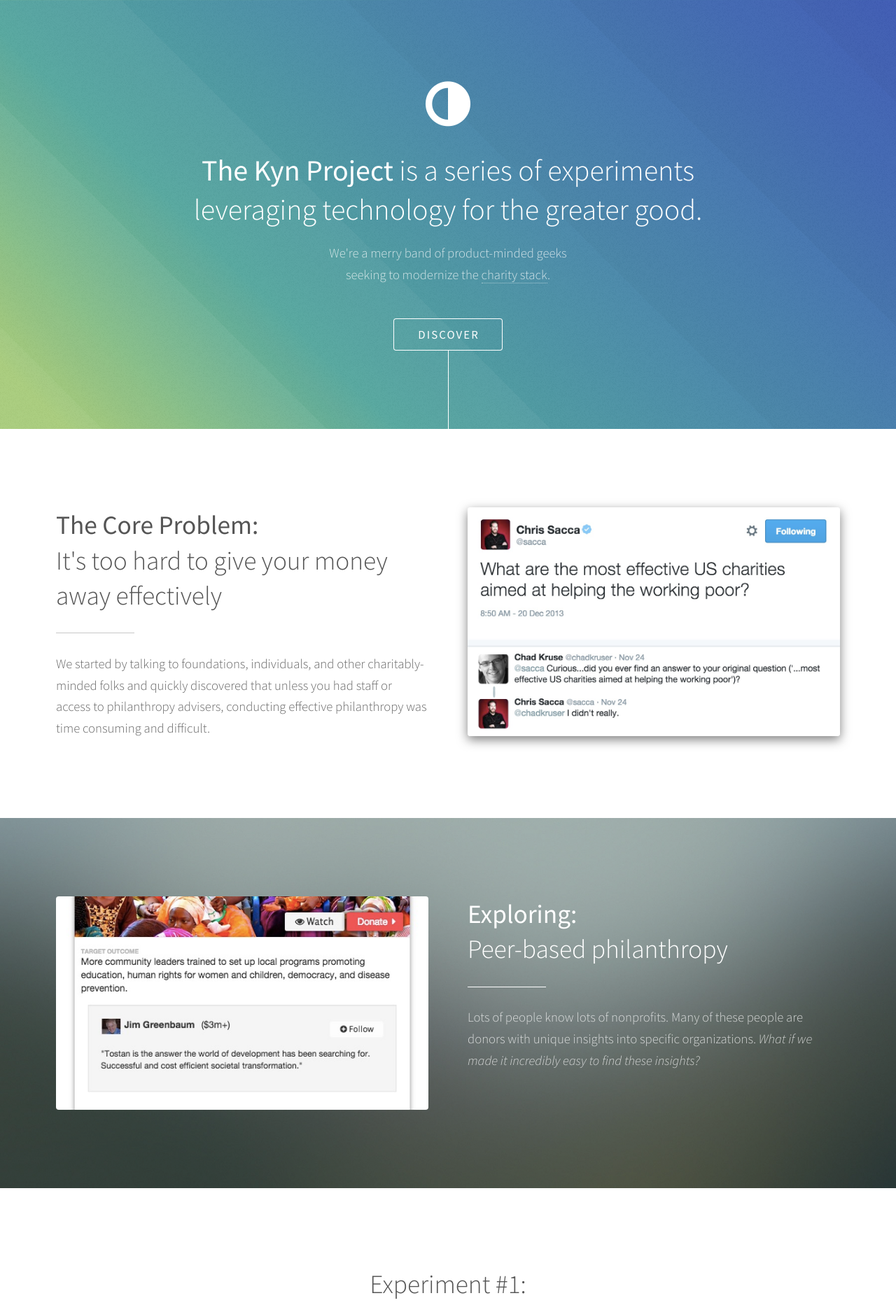
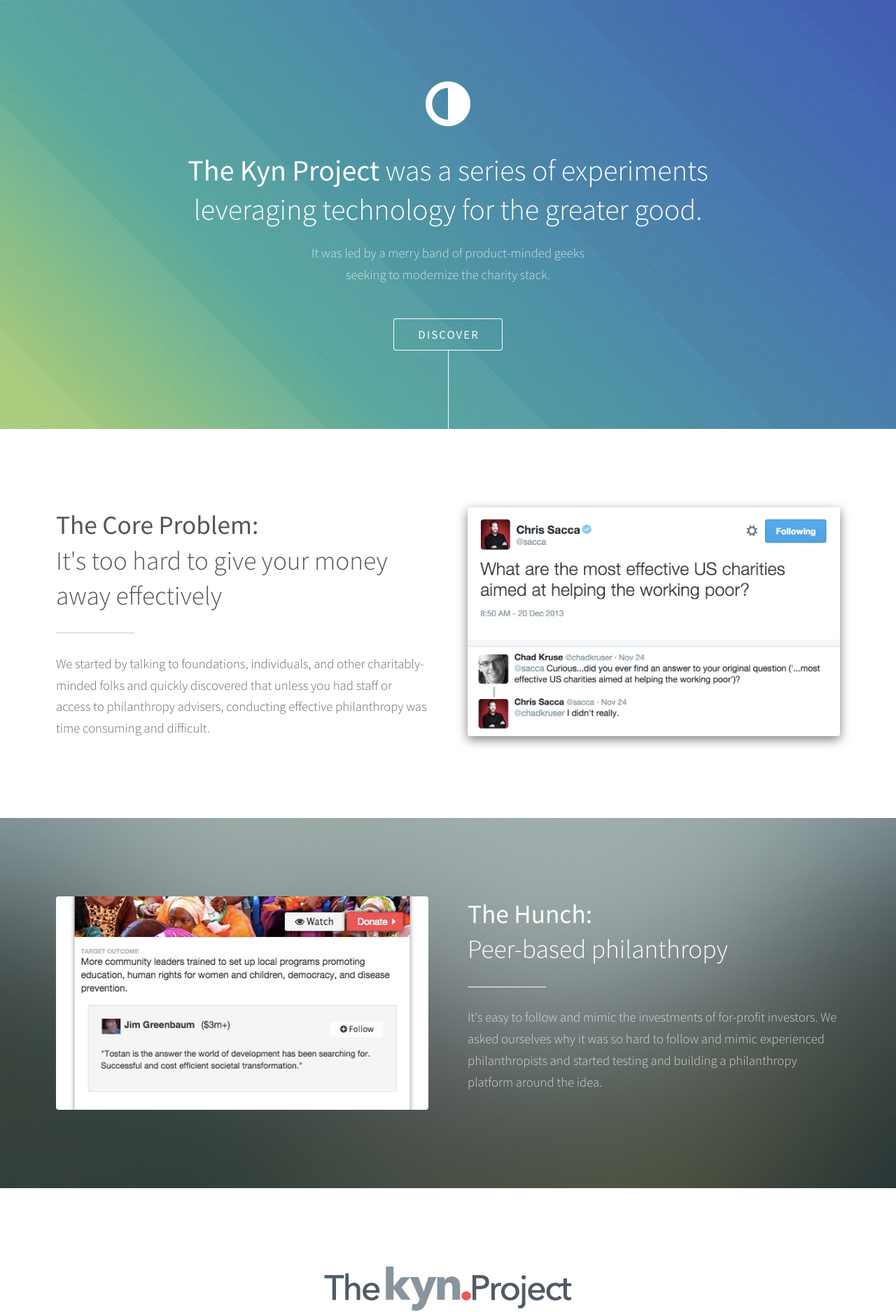
Before and after one commit to Kyn/kyn.github.io, a Jekyll site: the page built from index.html, in a window 1280 px wide. Shown: the top 1875 px of the page at 70% size. Built offline with Jekyll 4.4.1, drawn with Linux system fonts in a browser that asks for light colours; nearby versions of some CDN libraries; some of the changed text lies outside the part shown.

Commit message:
Updates for 2016

```diff
--- a/css/main.scss
+++ b/css/main.scss
@@ -1430,6 +1430,16 @@
       }
 
   }
+/* Custom Overrides */
+.text-left {
+  text-align: left;
+}
+.text-right {
+  text-align: right;
+}
+.no-border {
+  border: none;
+}
 
 /* SweetAler Overrides */
 .sweet-alert {
--- a/index.html
+++ b/index.html
@@ -1,16 +1,14 @@
 ---
 layout: default
-title: The Kyn Project &#58;&#58; Find charities you love by following philanthropists you respect
 ---
-
 <!-- Header -->
   <section id="header">
     <div class="inner">
       <span class="icon major fa-adjust"></span>
-      <h1><strong>The Kyn Project </strong>is a series of experiments<br />
+      <h1><strong>The Kyn Project </strong>was a series of experiments<br />
       leveraging technology for the greater good.</h1>
-      <p>We're a merry band of product-minded geeks<br />
-        seeking to modernize the <a href="https://smartergiving.org" target="_blank">charity stack</a>.</p>
+      <p>It was led by a merry band of product-minded geeks<br />
+        seeking to modernize the charity stack.</p>
       <ul class="actions">
         <li><a href="#one" class="button scrolly">Discover</a></li>
       </ul>
@@ -41,57 +39,25 @@
       <div class="row 150%">
         <div class="6u 12u$(medium)">
           <span class="image fit social-network"><img src="images/kyn-the-social-network-screenshot-v2.jpg" alt="Kyn - The Social Network" /></span>
-          <!--ul class="major-icons">
-            <li><span class="icon style1 major fa-code"></span></li>
-            <li><span class="icon style2 major fa-cloud"></span></li>
-            <li><span class="icon style3 major fa-desktop"></span></li>
-            <li><span class="icon style4 major fa-cog"></span></li>
-            <li><span class="icon style5 major fa-cart-plus"></span></li>
-            <li><span class="icon style6 major fa-btc"></span></li>
           </ul-->
         </div>
         <div class="6u$ 12u$(medium)">
           <header class="major">
-            <h2><strong>Exploring:</strong><br />
+            <h2><strong>The Hunch:</strong><br />
             Peer-based philanthropy</h2>
           </header>
-          <p>Lots of people know lots of nonprofits. Many of these people are donors with unique insights into specific organizations. <em>What if we made it incredibly easy to find these insights?</em></p>
+          <p>It's easy to follow and mimic the investments of for-profit investors. We asked ourselves why it was so hard to follow and mimic experienced philanthropists and started testing and building a philanthropy platform around the idea.</p>
         </div>
       </div>
     </div>
   </section>
 
-<!-- Three - Dispatch -->
+  <!-- Three - Dispatch -->
   <section id="three" class="main style1 special">
     <div class="container">
-      <header class="major">
-      <h2>Experiment #1:</h2>
-      <p><img src="images/brand-dispatch.png" alt="Kyn Dispatch Logo" /></p>
+      <header>
+        <p><a class="no-border" href="http://kyn.github.io/kyn-platform"><img src="images/logo-kyn-project-trim.png" alt="The Kyn Project Logo" /></a></p>
       </header>
-      <p>Curated lists of effective nonprofits</p>
-      <div class="row 150%">
-        <div class="4u 12u$(medium)">
-          <span class="image fit"><img src="images/gender.jpg" alt="" /></span>
-          <h3>Gender Equality</h3>
-          <p>We looked at gender equality from three different perspectives, leveraging insights from gender-savvy philanthropists.</p>
-          <ul class="actions">
-            <li><a href="https://dispatch.kyn.me/dispatch/gender-equality/gender-allstars.html" class="button sweetalert">View</a></li>
-          </ul>
-        </div>
-        <div class="4u 12u$(medium)">
-          <span class="image fit"><img src="images/tech-for-good.jpg" alt="" /></span>
-          <h3>Tech For Good</h3>
-          <p>Targeting a wide array of beneficiaries, this curated list focuses on effective nonprofits using technology as a means of delivery.</p>
-          <ul class="actions">
-            <li><a href="https://dispatch.kyn.me/dispatch/tech/all.html" class="button sweetalert">View</a></li>
-          </ul>
-        </div>
-        <div class="4u$ 12u$(medium)">
-          <span class="image fit"><img src="images/hands-up.jpg" alt="" /></span>
-          <h3>Upcoming Dispatches</h3>
-          <p>Future Dispatches will cover other progressive issues like Income Equality (the Working Poor), Racism, and LBGTQ issues.</p>
-        </div>
-      </div>
     </div>
   </section>
 
@@ -122,30 +88,16 @@
     </div>
   </section>
 
-  <!-- SmarterGiving -->
-  <section id="five" class="main style1 special">
+<!-- Closing Section -->
+  <section id="closing" class="main style1 special">
     <div class="container">
       <header class="major">
-      <h2>What if we built a really smart donate button?</h2>
+        <h2>The Kyn Project is now part of SmarterGiving.org</h2>
       </header>
-      <header class="major">
-        <h2><strong>Experiment #2: SmarterGiving</strong></h2>
-      </header>
-      <p><strong>The Mission:</strong><br>A donate button next to every mention of a nonprofit, anywhere on the web</p>
-      <p><a href="https://smartergiving.org" target="_blank" class="button btn-smartergiving">Visit SmarterGiving <i class="fa fa-external-link-square"></i></a></p>
-    </div>
-  </section>
-
-<!-- Closing Section -->
-  <section id="closing" class="main style2 special">
-    <div class="container">
-      <header class="major">
-        <h2>Interested in using technology to promote effective philanthropy?</h2>
-      </header>
-      <p>We love connecting with other practictioners in the space.</p>
+      <p>We learned a ton during our time testing and building Kyn and want to give a HUGE shout-out to the amazing team at <a href="http://awesomewithoutborders.org/">Awesome Without Borders</a> for their early support. Though we still believe in the power of 'social proof' to revolutionize nonprofit discovery, it was clear we needed to focus our efforts on fixing some of the underlying technology, data, and APIs powering the charitable world. </p>
       <ul class="actions uniform">
         <!--li><a href="#" class="button special">Sign Up</a></li-->
-        <li><a href="mailto:hello@kyn.me" target="_blank" class="button">Contact Us <i class="fa fa-external-link-square"></i></a></li>
+        <li><a href="https://smartergiving.org" target="_blank" class="button">Visit SmarterGiving <i class="fa fa-external-link-square"></i></a></li>
       </ul>
     </div>
   </section>
@@ -153,11 +105,11 @@
 <!-- Footer -->
   <section id="footer">
     <ul class="icons">
-      <li><a href="https://twitter.com/findkyn" target="_blank" class="icon alt fa-twitter"><span class="label">Twitter</span></a></li>
+      <li><a href="https://twitter.com/smartergiving" target="_blank" class="icon alt fa-twitter"><span class="label">Twitter</span></a></li>
       <!--li><a href="#" class="icon alt fa-facebook"><span class="label">Facebook</span></a></li-->
       <!--li><a href="#" class="icon alt fa-instagram"><span class="label">Instagram</span></a></li-->
       <li><a href="https://github.com/Kyn" target="_blank" class="icon alt fa-github"><span class="label">GitHub</span></a></li>
-      <li><a href="mailto:hello@kyn.me" target="_blank" class="icon alt fa-envelope"><span class="label">Email</span></a></li>
+      <li><a href="mailto:hello@smartergiving.org" target="_blank" class="icon alt fa-envelope"><span class="label">Email</span></a></li>
     </ul>
     <ul class="copyright">
       <li>&copy; The Kyn Project</li><br>
```
Also changed, not shown: other parts of index.html (+2 -2 lines), images/logo-kyn-project-trim.png (added).
